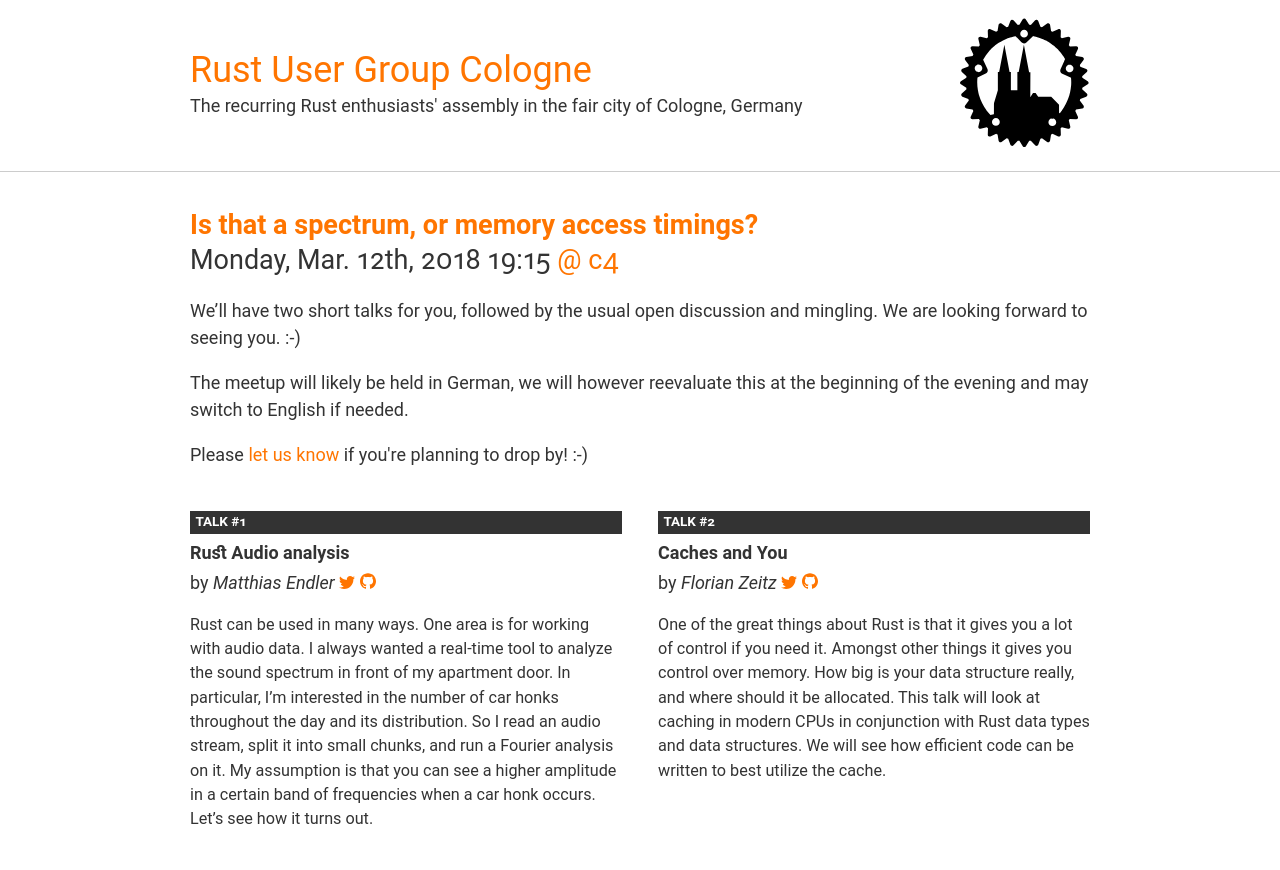
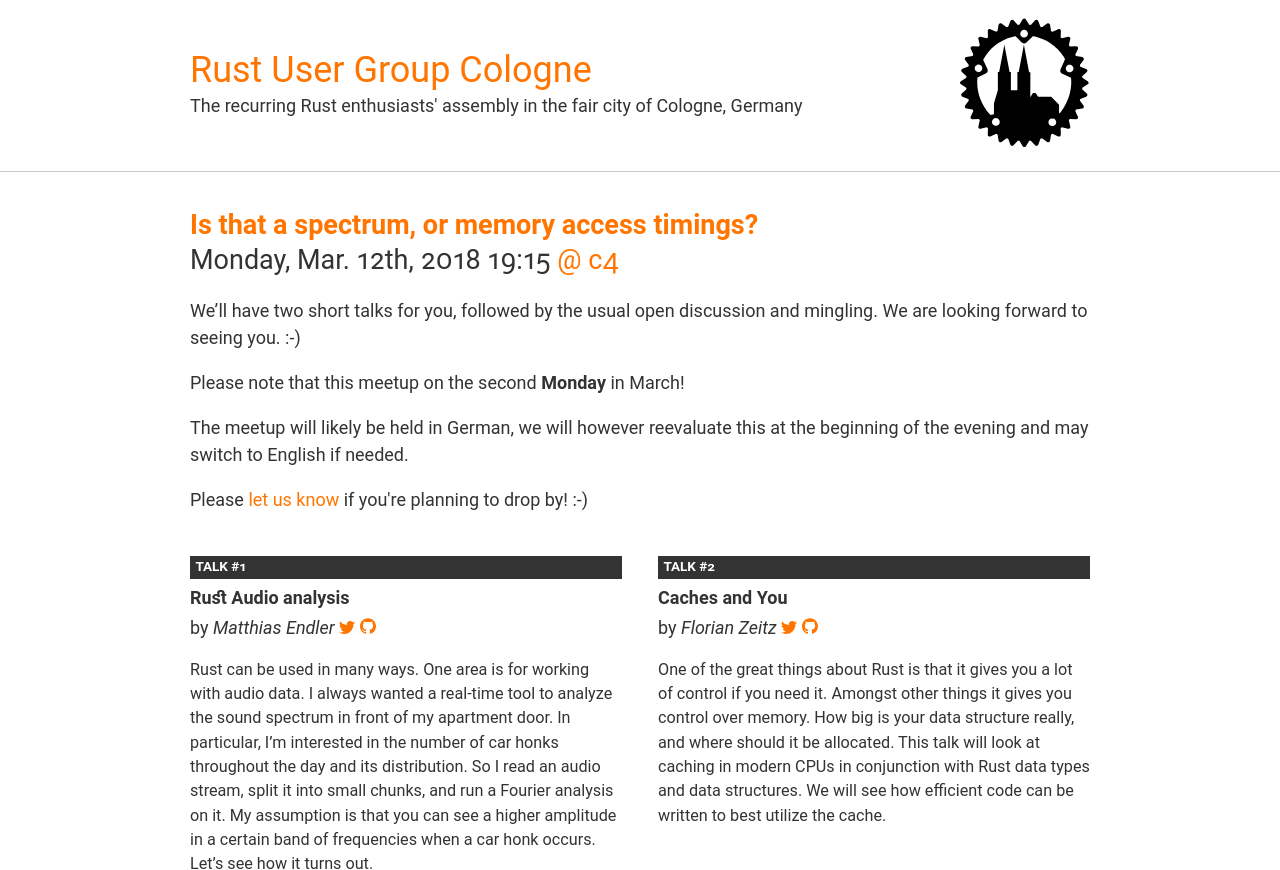
Before and after one commit to Rustaceans/rust-cologne, a Jekyll site: the page built from _posts/2018-03-12-bring-an-oscilloscope.md, in a window 1280 px wide and 900 px high, cut to the strip 0-870 px from the top of the window. Built offline with Jekyll 4.4.1, drawn with Linux system fonts in a browser that asks for light colours.

Commit message:
2018-03 event is on a monday
cf #48

```diff
--- a/_posts/2018-03-12-bring-an-oscilloscope.md
+++ b/_posts/2018-03-12-bring-an-oscilloscope.md
@@ -32,4 +32,6 @@
 ---
 We'll have two short talks for you, followed by the usual open discussion and mingling. We are looking forward to seeing you. :-)
 
+Please note that this meetup on the second **Monday** in March!
+
 The meetup will likely be held in German, we will however reevaluate this at the beginning of the evening and may switch to English if needed.
```
